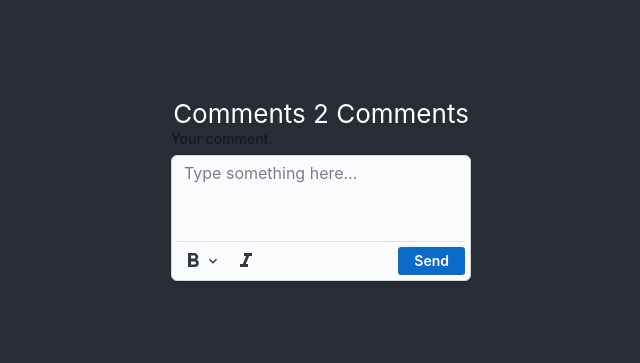
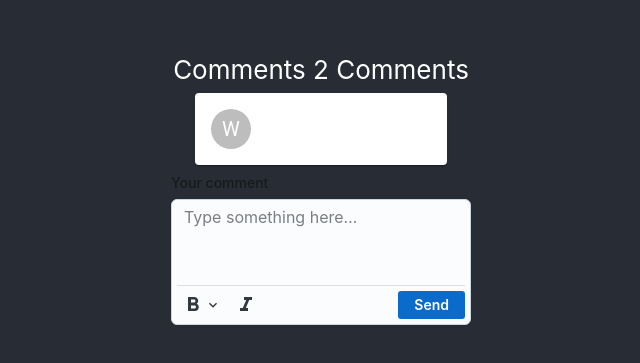
Before and after one commit to lynajiang/comments_2_comments, a React (Create React App) app in the folder frontend/: page / in a window 1280 px wide. Shown: the part 211-574 px from the top of the page, without its empty margins (319-959 px from the left). Built offline with nearby package versions, Linux system fonts and the light colour scheme.

Commit message:
implemented update from server

```diff
--- a/frontend/src/App.js
+++ b/frontend/src/App.js
@@ -1,5 +1,10 @@
 import './App.css';
-import TextareaValidator from './comment.js'
+import TypeComment from './comment.js';
+import Comments from './update.js';
+import StyledPaper from './update.js';
+import message from './update.js';
+
+
 
 function App() {
   return (
@@ -7,7 +12,8 @@ function App() {
       <header className="App-header">
         <p>
           Comments 2 Comments
-          <TextareaValidator></TextareaValidator>
+          <Comments></Comments>
+          <TypeComment></TypeComment>
         </p>
       </header>
     </div>
@@ -15,93 +21,3 @@ function App() {
 }
 
 export default App;
-
-// import * as React from 'react';
-// import Box from '@mui/joy/Box';
-// import Button from '@mui/joy/Button';
-// import FormControl from '@mui/joy/FormControl';
-// import FormLabel from '@mui/joy/FormLabel';
-// import Textarea from '@mui/joy/Textarea';
-// import IconButton from '@mui/joy/IconButton';
-// import Menu from '@mui/joy/Menu';
-// import MenuItem from '@mui/joy/MenuItem';
-// import ListItemDecorator from '@mui/joy/ListItemDecorator';
-// import FormatBold from '@mui/icons-material/FormatBold';
-// import FormatItalic from '@mui/icons-material/FormatItalic';
-// import KeyboardArrowDown from '@mui/icons-material/KeyboardArrowDown';
-// import Check from '@mui/icons-material/Check';
-
-// export default function TextareaValidator() {
-//   const [italic, setItalic] = React.useState(false);
-//   const [fontWeight, setFontWeight] = React.useState('normal');
-//   const [anchorEl, setAnchorEl] = React.useState(null);
-//   return (
-//     <FormControl>
-//       <FormLabel>Your comment</FormLabel>
-//       <Textarea
-//         placeholder="Type something here…"
-//         minRows={3}
-//         endDecorator={
-//           <Box
-//             sx={{
-//               display: 'flex',
-//               gap: 'var(--Textarea-paddingBlock)',
-//               pt: 'var(--Textarea-paddingBlock)',
-//               borderTop: '1px solid',
-//               borderColor: 'divider',
-//               flex: 'auto',
-//             }}
-//           >
-//             <IconButton
-//               variant="plain"
-//               color="neutral"
-//               onClick={(event) => setAnchorEl(event.currentTarget)}
-//             >
-//               <FormatBold />
-//               <KeyboardArrowDown fontSize="md" />
-//             </IconButton>
-//             <Menu
-//               anchorEl={anchorEl}
-//               open={Boolean(anchorEl)}
-//               onClose={() => setAnchorEl(null)}
-//               size="sm"
-//               placement="bottom-start"
-//               sx={{ '--List-decorator-size': '24px' }}
-//             >
-//               {['200', 'normal', 'bold'].map((weight) => (
-//                 <MenuItem
-//                   key={weight}
-//                   selected={fontWeight === weight}
-//                   onClick={() => {
-//                     setFontWeight(weight);
-//                     setAnchorEl(null);
-//                   }}
-//                   sx={{ fontWeight: weight }}
-//                 >
-//                   <ListItemDecorator>
-//                     {fontWeight === weight && <Check fontSize="sm" />}
-//                   </ListItemDecorator>
-//                   {weight === '200' ? 'lighter' : weight}
-//                 </MenuItem>
-//               ))}
-//             </Menu>
-//             <IconButton
-//               variant={italic ? 'soft' : 'plain'}
-//               color={italic ? 'primary' : 'neutral'}
-//               aria-pressed={italic}
-//               onClick={() => setItalic((bool) => !bool)}
-//             >
-//               <FormatItalic />
-//             </IconButton>
-//             <Button sx={{ ml: 'auto' }}>Send</Button>
-//           </Box>
-//         }
-//         sx={{
-//           minWidth: 300,
-//           fontWeight,
-//           fontStyle: italic ? 'italic' : 'initial',
-//         }}
-//       />
-//     </FormControl>
-//   );
-// }
--- a/frontend/src/comment.js
+++ b/frontend/src/comment.js
@@ -13,7 +13,7 @@ import FormatItalic from '@mui/icons-material/FormatItalic';
 import KeyboardArrowDown from '@mui/icons-material/KeyboardArrowDown';
 import Check from '@mui/icons-material/Check';
 
-const TextareaValidator = () => {
+const TypeComment = () => {
   const [italic, setItalic] = React.useState(false);
   const [fontWeight, setFontWeight] = React.useState('normal');
   const [anchorEl, setAnchorEl] = React.useState(null);
@@ -80,13 +80,13 @@ const TextareaValidator = () => {
             </IconButton>
             <Button sx={{ ml: 'auto' }}
               onClick={async () => {
-                const FLASK_ENDPOINT = "http://localhost:5000/"
+                const FLASK_ENDPOINT = "localhost:5000/"
                 const response = fetch(FLASK_ENDPOINT, {
                   method: "POST",
                   headers: {
                     "Content-Type": "application/json"
                   },
-                  body: JSON.stringify(text)
+                  body: JSON.stringify({'comment_data': text})
                   // implement timestamp
                 });
               }}>Send</Button>
@@ -102,4 +102,4 @@ const TextareaValidator = () => {
   );
 }
 
-export default TextareaValidator;
+export default TypeComment;
--- /dev/null
+++ b/frontend/src/update.js
@@ -0,0 +1,61 @@
+import * as React from 'react';
+import { styled } from '@mui/material/styles';
+import Box from '@mui/material/Box';
+import Paper from '@mui/material/Paper';
+import Grid from '@mui/material/Grid';
+import Avatar from '@mui/material/Avatar';
+import Typography from '@mui/material/Typography';
+import { useState } from 'react';
+import { useEffect } from 'react';
+
+
+const StyledPaper = styled(Paper)(({ theme }) => ({
+    backgroundColor: theme.palette.mode === 'dark' ? '#1A2027' : '#fff',
+    ...theme.typography.body2,
+    padding: theme.spacing(2),
+    maxWidth: 400,
+    color: theme.palette.text.primary,
+}));
+
+
+const Comments = () => {
+    const [data, setData] = useState(undefined)
+    React.useEffect(()=>{
+        message()
+    }, [])
+
+    const message = async () => {
+        const FLASK_ENDPOINT = "localhost:5000/"
+        const response = await fetch(FLASK_ENDPOINT, {
+            method: "GET",
+            headers: {
+                "Content-Type": "application/json"
+            }
+        });
+        const data = await response.json();
+        setData(data)
+    }
+
+    return (
+        <Box sx={{ flexGrow: 1, overflow: 'hidden', px: 3 }}>
+        <StyledPaper
+        sx={{
+            my: 1,
+            mx: 'auto',
+            p: 2,
+        }}
+        >
+        <Grid container wrap="nowrap" spacing={2}>
+        <Grid item>
+        <Avatar>W</Avatar>
+        </Grid>
+        <Grid item xs>
+        <Typography>{data !== undefined && data}</Typography>
+        </Grid>
+        </Grid>
+        </StyledPaper>
+        </Box>
+        );
+    }
+
+    export default Comments;
```
